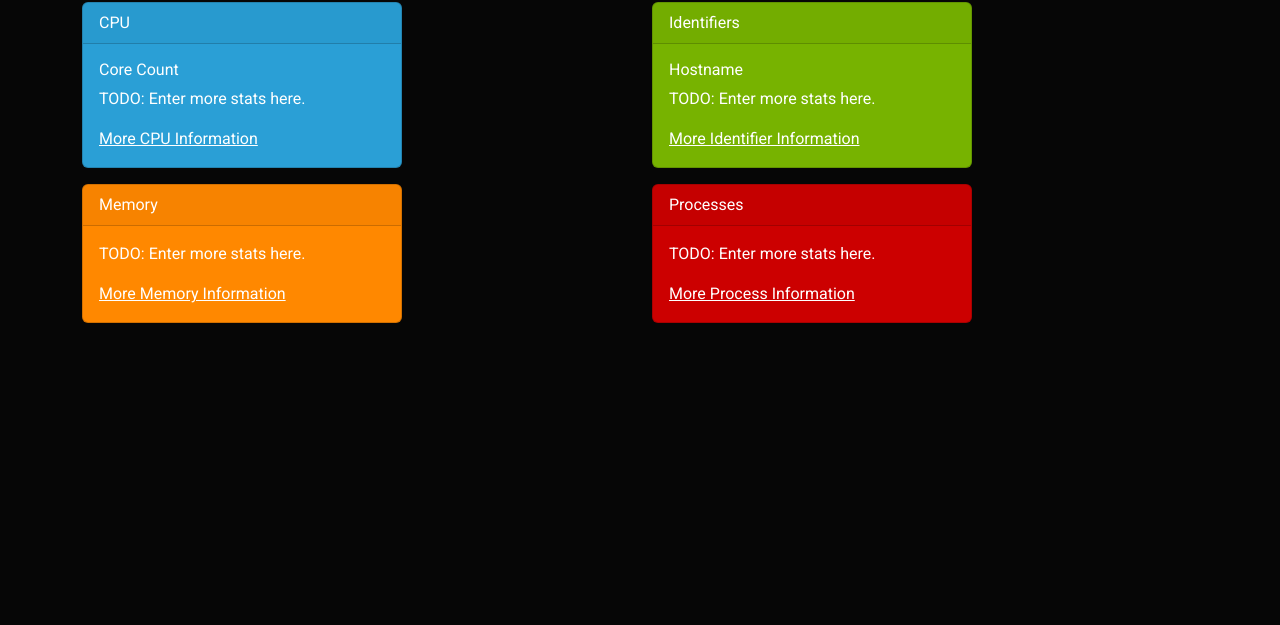
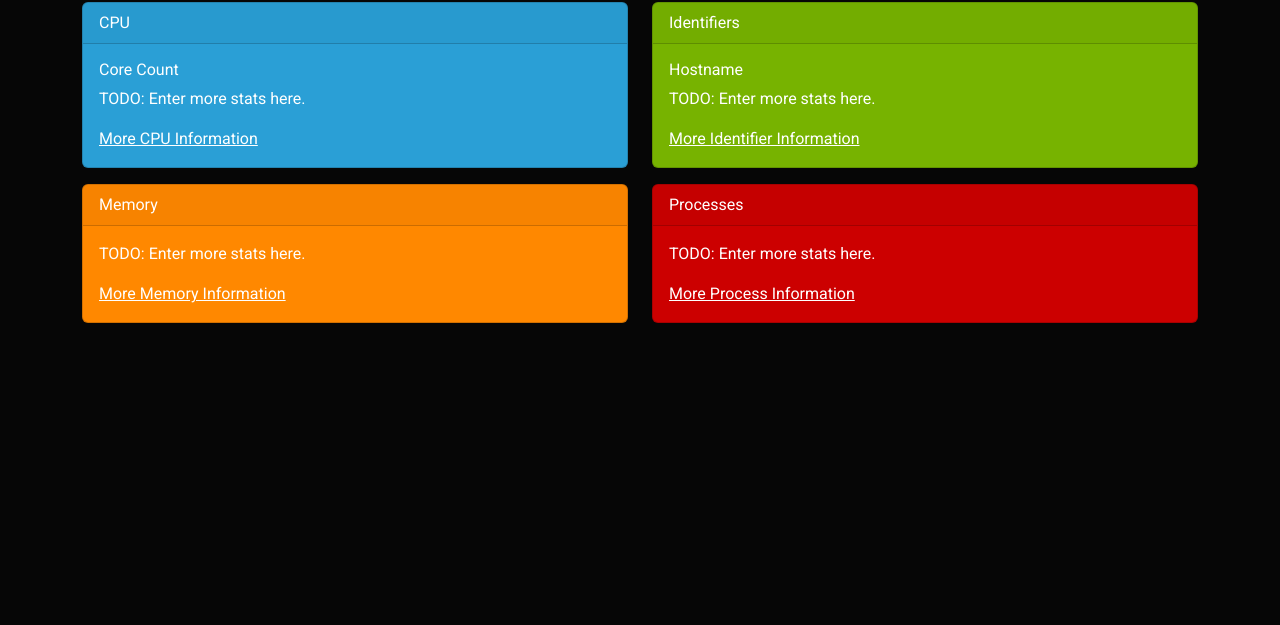
Before and after one commit to PhilipWright96/SystemReporter, a website with bundled scripts: page index.html in a window 1280 px wide. Shown: the part 175-800 px from the top of the page. Built offline with nearby package versions, Linux system fonts and the light colour scheme.

Commit message:
Remove width limits

```diff
--- a/index.html
+++ b/index.html
@@ -29,10 +29,7 @@
       <div class="row">
         <div class="col-sm">
           <div class="bs-component">
-            <div
-              class="card text-white bg-primary mb-3"
-              style="max-width: 20rem"
-            >
+            <div class="card text-white bg-primary mb-3">
               <div class="card-header">CPU</div>
               <div class="card-body">
                 <h6 id="cores">Core Count</h6>
@@ -45,10 +42,7 @@
 
         <div class="col-sm">
           <div class="bs-component">
-            <div
-              class="card text-white bg-success mb-3"
-              style="max-width: 20rem"
-            >
+            <div class="card text-white bg-success mb-3">
               <div class="card-header">Identifiers</div>
               <div class="card-body">
                 <h6 id="hostname">Hostname</h6>
@@ -63,10 +57,7 @@
       <div class="row">
         <div class="col-sm">
           <div class="bs-component">
-            <div
-              class="card text-white bg-warning mb-3"
-              style="max-width: 20rem"
-            >
+            <div class="card text-white bg-warning mb-3">
               <div class="card-header">Memory</div>
               <div class="card-body">
                 <p class="card-text">TODO: Enter more stats here.</p>
@@ -78,10 +69,7 @@
 
         <div class="col-sm">
           <div class="bs-component">
-            <div
-              class="card text-white bg-danger mb-3"
-              style="max-width: 20rem"
-            >
+            <div class="card text-white bg-danger mb-3">
               <div class="card-header">Processes</div>
               <div class="card-body">
                 <p class="card-text">TODO: Enter more stats here.</p>
```
